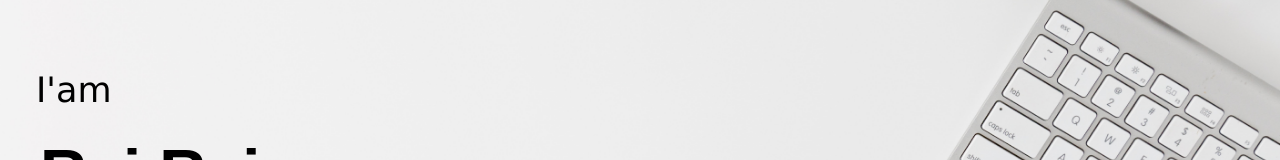
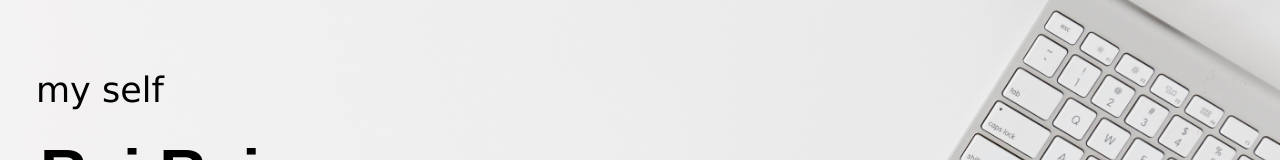
Before and after one commit to Raj120803/portfolio, a plain HTML site: page index.html in a window 1280 px wide. Shown: the part 182-342 px from the top of the page. Drawn offline with Linux system fonts and the light colour scheme.

Commit message:
i am to my self

```diff
--- a/index.html
+++ b/index.html
@@ -32,7 +32,7 @@
     <div class="down">
 
 
-        <p class="intro">I'am</p>
+        <p class="intro">my self</p>
         <li class="name">Raj Rai<br>
 
         </li>
```
